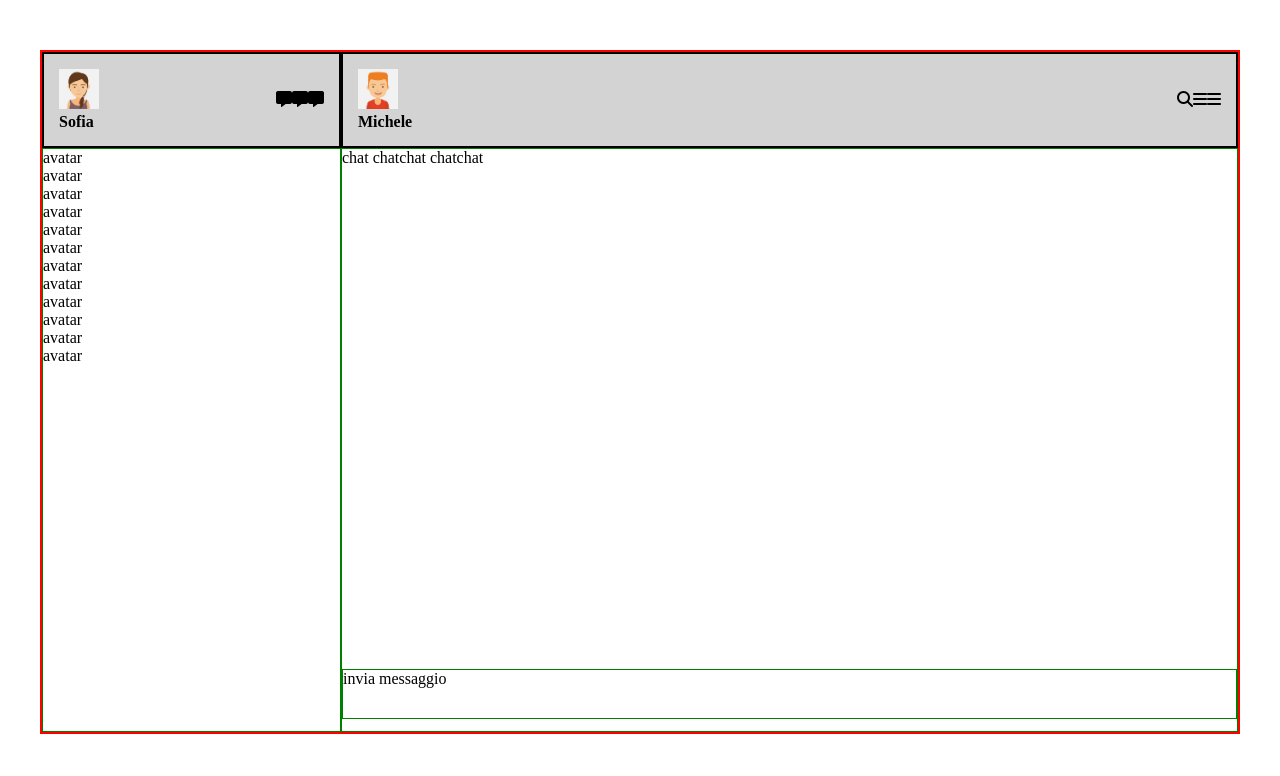
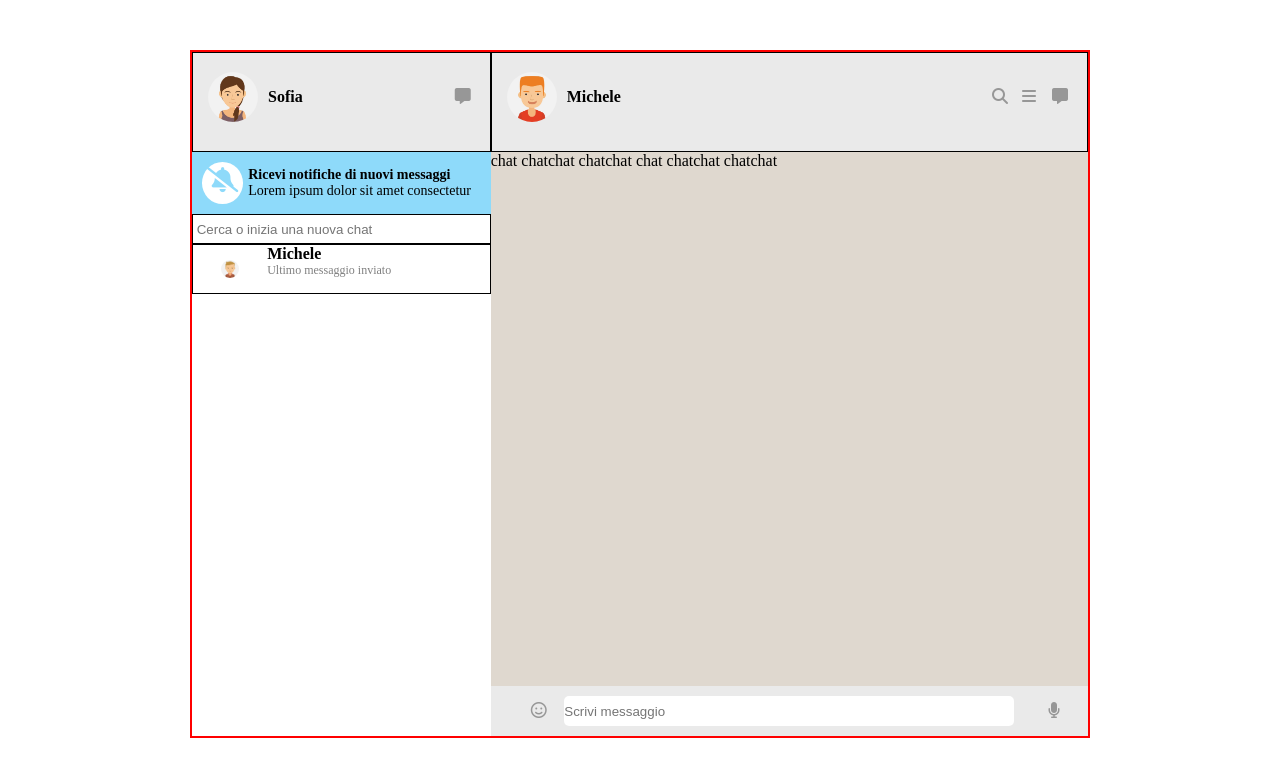
Before and after one commit to Alati11/vue-boolzapp, a plain HTML site: page index.html in a window 1280 px wide. Drawn offline with nearby package versions, Linux system fonts and the light colour scheme.

Commit message:
add new toolbar

```diff
--- a/css/app.css
+++ b/css/app.css
@@ -11,37 +11,47 @@ menu {
 }
 
 img {
-    max-width: 20%;
+    max-width: 25%;
 }
 
+.col-4 {
+	flex-basis: calc((100% / 12) * 4);
+}
 .col-3 {
 	flex-basis: calc((100% / 12) * 3);
+}
 
+.col-8 {
+	flex-basis: calc((100% / 12) * 8);
+    display: flex;
+    flex-direction: column;
 }
+
 .col-9 {
 	flex-basis: calc((100% / 12) * 9);
-
 }
 
 .container-xl {
-    max-width: 1200px;
+    max-width: 900px;
     /* height: 80vh; */
     border: 2px solid red;
     margin: 50px auto;
 }
 
+/* header page */
 .header-page {
     display: flex;
+    height: 100px;
 }
+
 .header-page__avatar {
-    border: 2px solid black;
+    border: 1px solid black;
     padding: 15px;
-    flex-grow: 2;
-    background-color: lightgray;
+    background-color: #EAEAEA;
 }
-.content {
-    display:flex;
-    height: 73vh;
+
+.text-name {
+    margin:10px;
 }
 
 .card-left {
@@ -56,25 +66,104 @@ img {
     align-items: center;
 }
 
-/* .icon {
-    padding: 8px;
-    width: 100px;
-} */
+.icon-header {
+    padding: 10px;
+    margin:5px;
+    width: 15px;
+    align-items: center;
+    color: #979797;
+}
 
 .img-icon {
-width: 200px;
+border-radius: 50%;
+width:200px;
+display: flex;
+align-items: center;
+}
+
+.icon {
+    display:flex;
+    color:white;
+    padding: 5px;
+}
+
+/* CONTACT */
+.icon-notification {
+    font-size: 25px;
+    padding: 5px;
+    background-color: white;
+    border-radius: 999%;
+    color: #8EDAFA;
+    align-items: center;
+}
+
+.notification {
+    display: flex;
+    padding: 10px;
+    background-color: #8EDAFA;
+}
+
+.notification__text {
+    padding: 5px;
+    font-size: 14px;
+}
+
+.contact-avatar {
+    border: 1px solid currentColor;
+    display: flex;
+    height: 50px;
+}
+
+.contact-img {
+    display: flex;
+    justify-content: center;
+    align-items: center;
+}
+
+.contact__info {
+    flex-grow: 1;
+    justify-content: flex-start;
+}
+
+.contact__text {
+    color: gray;
+    font-size: 12px;
+}
+
+/* CONTENT */
+.content {
+    display:flex;
+    height: 73vh;
+}
+
+.search-input {
+    width: 100%;
+    height: 30px;
+    border: 1px solid currentColor;
 }
 
 .chat {
-    background-color: ;
+    background-color: #DFD8CF;
+    flex-grow: 1;
 }
 
+ /* TOOLBAR */
  .toolbar {
-    align-self: baseline;
-    margin-top: 502px;
     height: 50px;
+    background-color: #EAEAEA;
+    display: flex;
+    justify-content:space-between;
+    align-items: center;
+    padding: 25px;
  }
 
-.debug {
+ .input-message {
+    width: 450px;
+    height: 30px;
+    border-radius: 5px;
+    border:none;
+ }
+
+/* .debug {
     border: 1px solid green;
-}
+} */
--- a/index.html
+++ b/index.html
@@ -12,33 +12,34 @@
     <div id="app">
         <div class="container-xl">
             <header class="header-page">
-                <div class="col-3 header-page__avatar">
+                <div class="col-4 header-page__avatar">
                     <div class="card-left">
                         <div class="img-icon">
                             <img class="img-icon" src="./img/avatar_io.jpg" alt="">
-                            <h4>Sofia</h4>
+                            <h4 class="text-name">Sofia</h4>
                         </div>
 
-                        <div class="Icon">
-                            <i class="fa-solid fa-message"></i>
-                            <i class="fa-solid fa-message"></i>
-                            <i class="fa-solid fa-message"></i>
+                        <div>
+                            <ul class="icon">
+                                <li class="icon-header"><i class="fa-solid fa-message"></i></li>
+                            </ul>
                          </div>
 
                     </div>
 
                 </div>
-                <div class="col-9 header-page__avatar">
+                <div class="col-8 header-page__avatar">
                     <div class="card-right">
                         <div class="img-icon">
-                            <img src="./img/avatar_1.jpg" alt="">
-                            <h4>Michele</h4>
+                            <img class="img-icon" src="./img/avatar_1.jpg" alt="">
+                            <h4 class="text-name">Michele</h4>
                         </div>
                         <div>
-                            <span class="icon"><i class="fa-solid fa-magnifying-glass"></i></span>
-
-                            <i class="fa-solid fa-bars"></i>
-                            <i class="fa-solid fa-bars"></i>
+                            <ul class="icon">
+                                <li class="icon-header"><i class="fa-solid fa-magnifying-glass"></i></li>
+                                <li class="icon-header"><i class="fa-solid fa-bars"></i></li>
+                                <li class="icon-header"><i class="fa-solid fa-message"></i></li>
+                            </ul>
                         </div>
                     </div>
                 </div>
@@ -46,31 +47,51 @@
 
            <section>
             <div class="content">
-                <div class="col-3 debug">
+                <div class="col-4 debug">
+                    <div class="notification">
+                        <div class="icon-notification"><i class="fa-solid fa-bell-slash"></i></div  >
+                        <div class="notification__text">
+                            <h4>Ricevi notifiche di nuovi messaggi</h4>
+                            <p>Lorem ipsum dolor sit amet consectetur </p>
+                        </div>
+                    </div>
+
+                    <div class="search">
+                        <input class="search-input" type="text" placeholder=" Cerca o inizia una nuova chat">
+                    </div>
                     <ul>
-                        <li>avatar</li>
-                        <li>avatar</li>
-                        <li>avatar</li>
-                        <li>avatar</li>
-                        <li>avatar</li>
-                        <li>avatar</li>
-                        <li>avatar</li>
-                        <li>avatar</li>
-                        <li>avatar</li>
-                        <li>avatar</li>
-                        <li>avatar</li>
-                        <li>avatar</li>
+                        <li>
+                            <div class="contact-avatar">
+                                <div class="col-3 contact-img">
+                                    <img class="img-icon" src="./img/avatar_5.jpg" alt="">
+                                </div>
+                                <div class="col-9 contact__info">
+                                    <h4>Michele</h4>
+                                    <p class="contact__text">Ultimo messaggio inviato</p>
+                                </div>
+                            </div>
+                        </li>
+
+
                     </ul>
                 </div>
-                <div class="col-9 debug">
+                <div class="col-8 debug">
                     <div class="chat">
+                        chat
+                        chatchat
+                        chatchat
                         chat
                         chatchat
                         chatchat
 
                     </div>
-                    <div class="toolbar debug">
-                        invia messaggio
+                    <div class="toolbar">
+                        <span class="icon-header"><i class="fa-regular fa-face-smile"></i></span>
+                        <div><input class="input-message" type="text" placeholder="Scrivi messaggio"></div>
+                        <span class="icon-header"><i class="fa-solid fa-microphone"></i></span>
+
+
+
                     </div>
                 </div>
 
```
